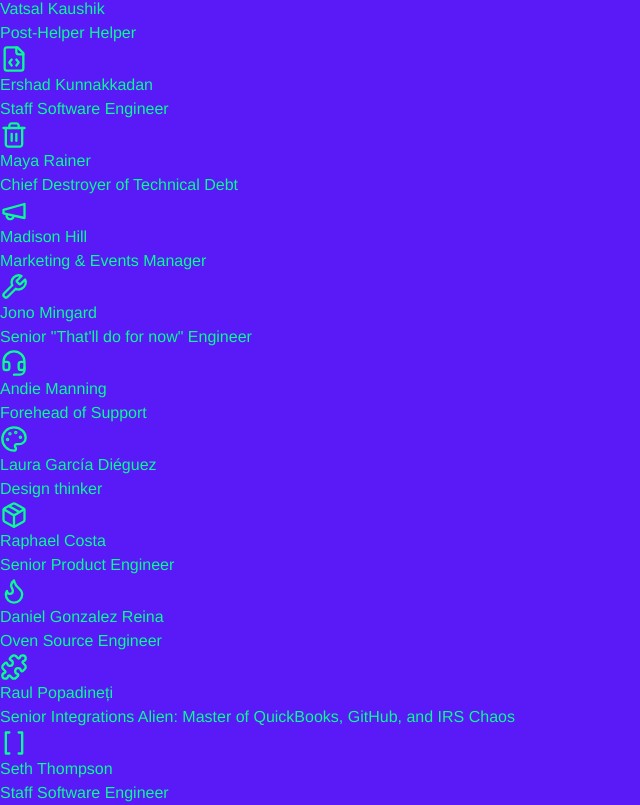
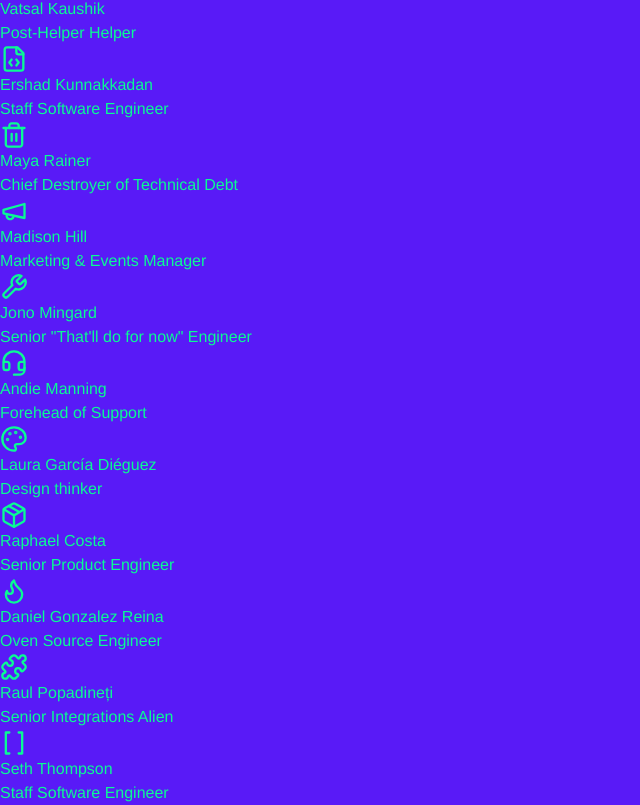
Before and after one commit to antiwork/antiwork, a Next.js app: page / in a window 1280 px wide. Shown: the part 1450-2255 px from the top of the page, without its empty margins (0-640 px from the left). Built offline with nearby package versions, Linux system fonts and the light colour scheme.

Commit message:
Update Raul's title to show additional details on hover
Co-Authored-By: sahil.lavingia@gmail.com <sahil.lavingia@gmail.com>

```diff
--- a/components/page.tsx
+++ b/components/page.tsx
@@ -253,8 +253,8 @@ function PageContent() {
     },
     {
       name: "Raul Popadineți",
-      title:
-        "Senior Integrations Alien: Master of QuickBooks, GitHub, and IRS Chaos",
+      title: "Senior Integrations Alien",
+      titleHover: "Master of QuickBooks, GitHub, and IRS Chaos",
       url: "https://x.com/RaulOnRails",
       icon: <Puzzle size={28} className="text-current" />,
     },
@@ -448,6 +448,7 @@ function PageContent() {
                   <p
                     className="text-xs sm:text-sm xl:text-base"
                     style={{ color: textColor }}
+                    title={player.titleHover}
                   >
                     {player.title}
                   </p>
```
